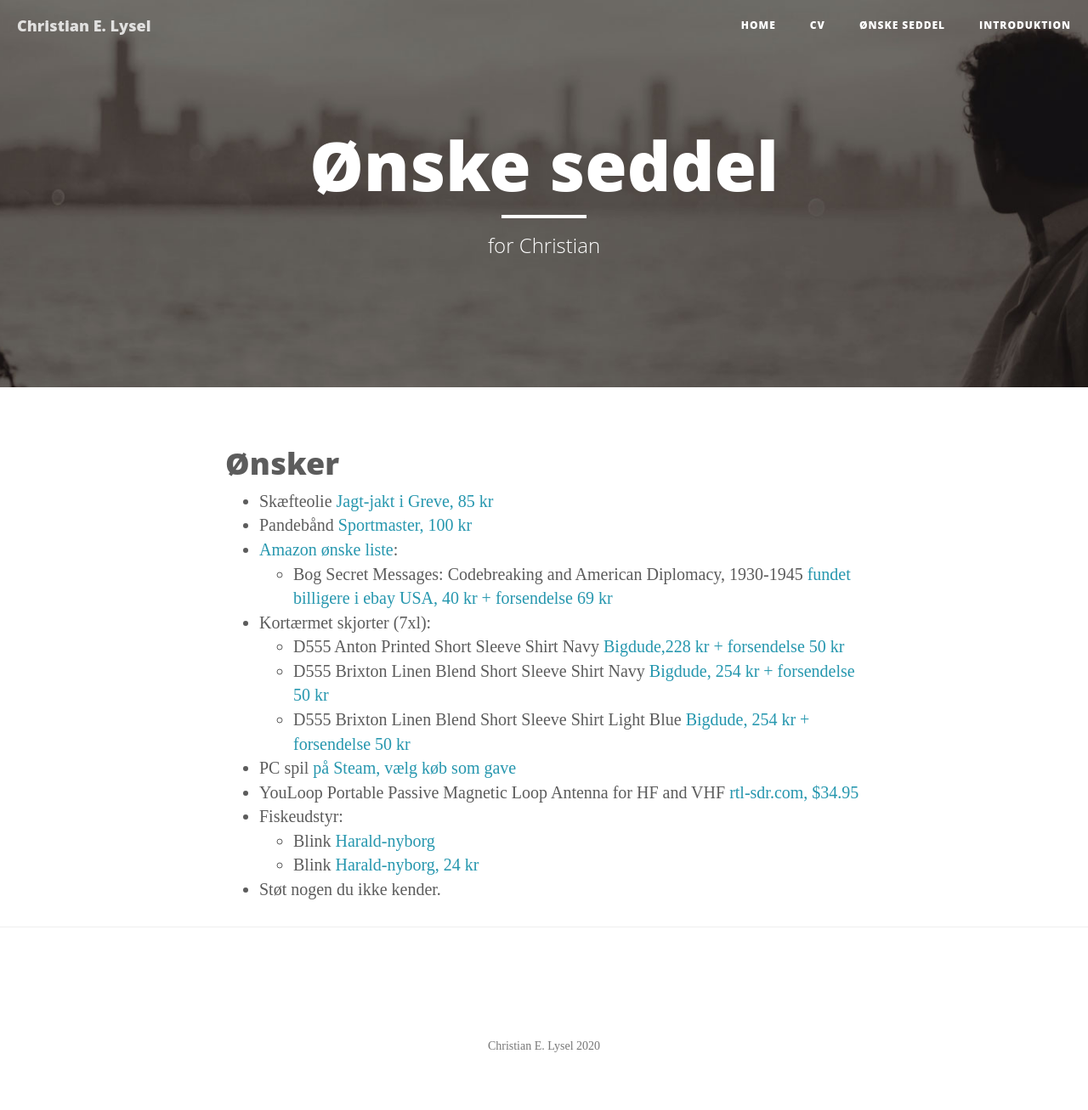
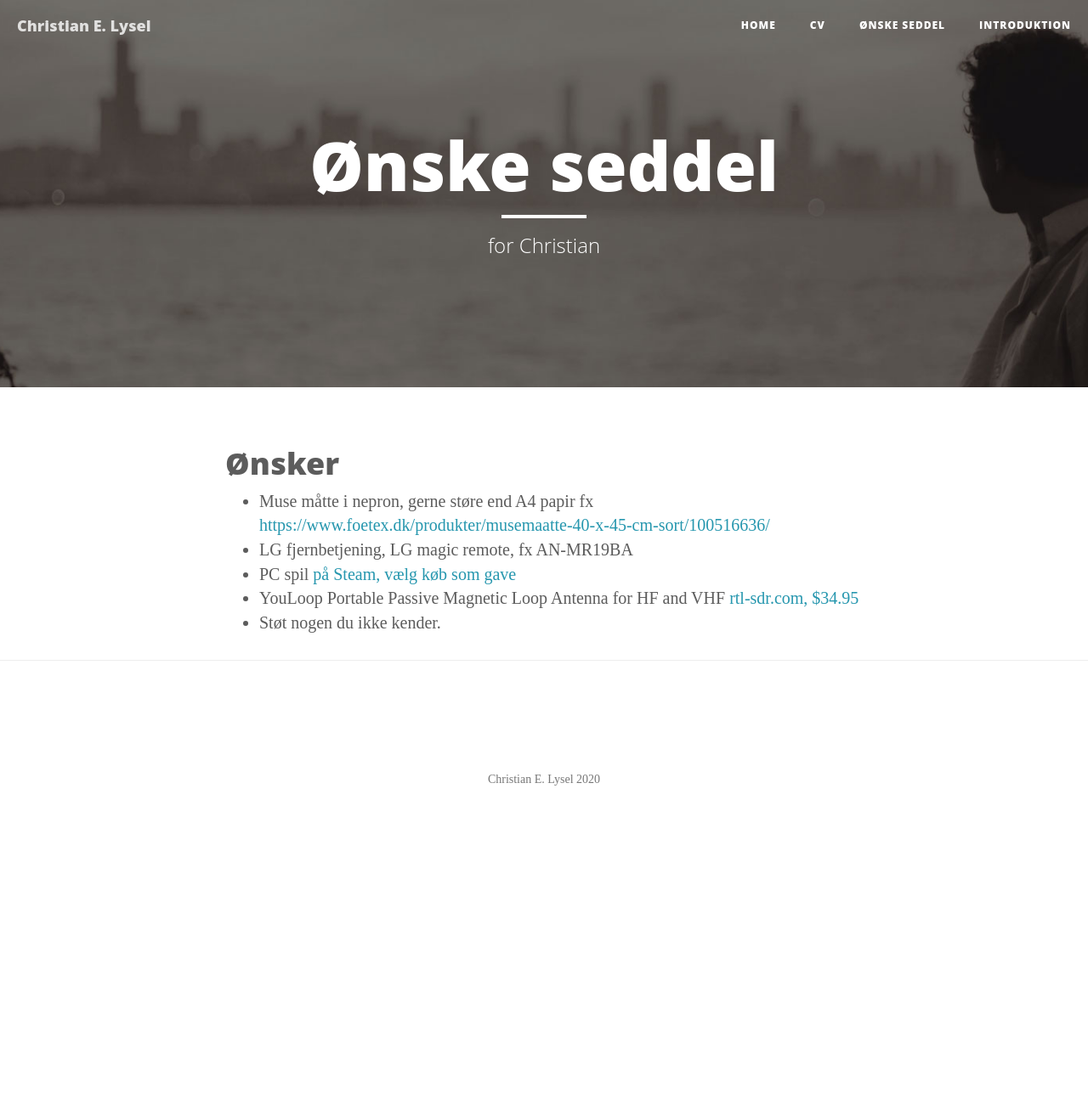
Before and after one commit to clysel/christian.lysel.net, a Jekyll site: the page built from gave.markdown, in a window 1280 px wide. Shown: the whole page at 85% size. Built offline with Jekyll 4.4.1, drawn with Linux system fonts in a browser that asks for light colours; after the commit the page ends 993 px from its top, so only the background shows below that.

Commit message:
Update gave.markdown

```diff
--- a/gave.markdown
+++ b/gave.markdown
@@ -6,17 +6,8 @@
 ---
 # Ønsker
 
- * Skæfteolie [Jagt-jakt i Greve, 85 kr](https://jagt-jakt.dk/tyrchem-208/rewoil-skaefteolie-p1129)
- * Pandebånd [Sportmaster, 100 kr](https://sportmaster.dk/nike-swoosh-pandeband-blackwhite-1115385)
- * [Amazon ønske liste](https://www.amazon.co.uk/hz/wishlist/ls/A5JDJ32DBJ34?ref_=wl_share):
-   * Bog Secret Messages: Codebreaking and American Diplomacy, 1930-1945 [fundet billigere i ebay USA, 40 kr + forsendelse 69 kr](https://www.ebay.com/itm/Secret-Messages-Codebreaking-and-American-Diplomacy-1930-1945/312616310755)
- * Kortærmet skjorter (7xl):
-   * D555 Anton Printed Short Sleeve Shirt Navy [Bigdude,228 kr + forsendelse 50 kr](https://www.bigdudeclothing.co.uk/d555-anton-printed-short-sleeve-shirt-navy/)
-   * D555 Brixton Linen Blend Short Sleeve Shirt Navy [Bigdude, 254 kr + forsendelse 50 kr](https://www.bigdudeclothing.co.uk/d555-brixton-linen-blend-short-sleeve-shirt-navy/)
-   * D555 Brixton Linen Blend Short Sleeve Shirt Light Blue [Bigdude, 254 kr + forsendelse 50 kr](https://www.bigdudeclothing.co.uk/d555-brixton-linen-blend-short-sleeve-shirt-light-blue/)
- * PC spil [på Steam, vælg køb som gave](https://store.steampowered.com/wishlist/profiles/76561197993716838/#sort=order)
- * YouLoop Portable Passive Magnetic Loop Antenna for HF and VHF [rtl-sdr.com, $34.95](https://www.rtl-sdr.com/buy-rtl-sdr-dvb-t-dongles/?add-to-cart=41564)
- * Fiskeudstyr:
-   * Blink [Harald-nyborg](https://www.harald-nyborg.dk/produkt/slim-spoon-5-cm-solv)
-   * Blink [Harald-nyborg, 24 kr](https://www.harald-nyborg.dk/produkt/pilgrim-lure-18g-solv-bla)
- * Støt nogen du ikke kender.
+* Muse måtte i nepron, gerne støre end A4 papir fx [https://www.foetex.dk/produkter/musemaatte-40-x-45-cm-sort/100516636/](føtex)
+* LG fjernbetjening, LG magic remote, fx AN-MR19BA
+* PC spil [på Steam, vælg køb som gave](https://store.steampowered.com/wishlist/profiles/76561197993716838/#sort=order)
+* YouLoop Portable Passive Magnetic Loop Antenna for HF and VHF [rtl-sdr.com, $34.95](https://www.rtl-sdr.com/buy-rtl-sdr-dvb-t-dongles/?add-to-cart=41564)
+* Støt nogen du ikke kender.
```
